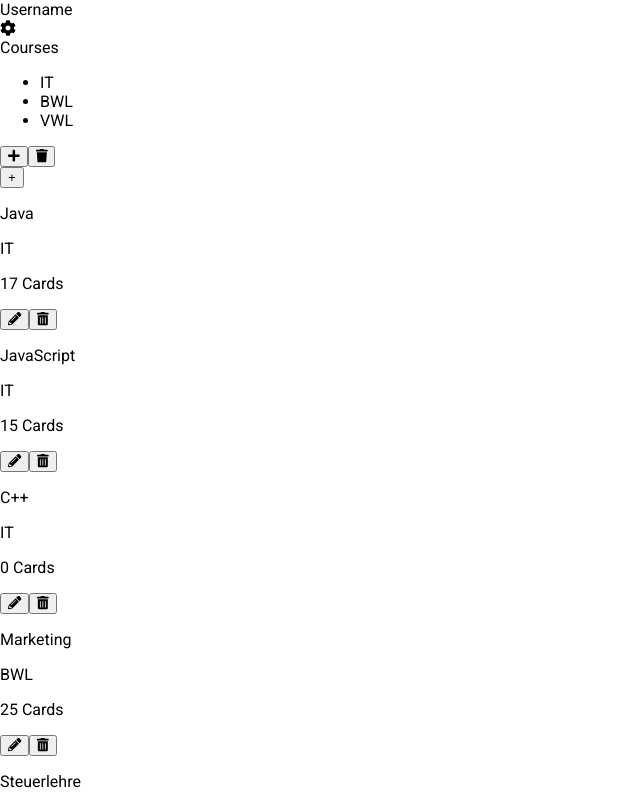
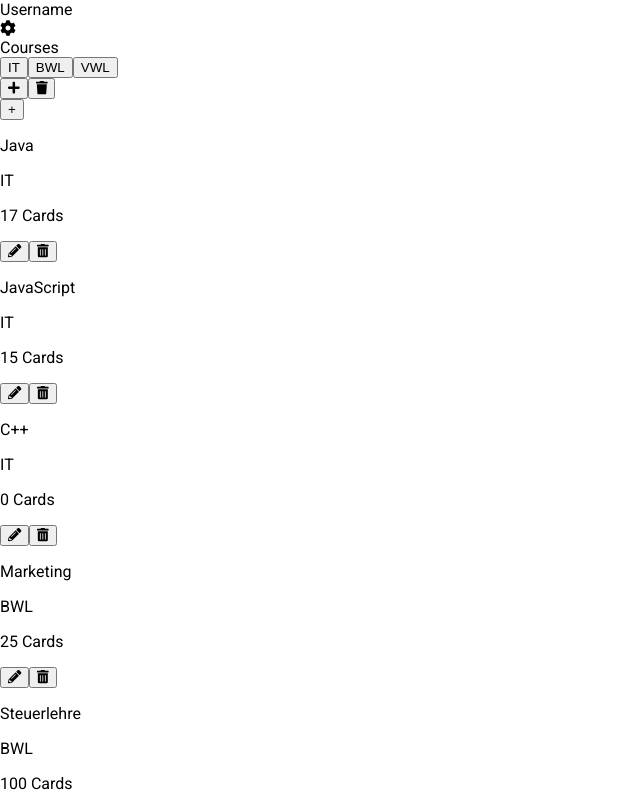
Before and after one commit to meyssamh/flashcards, a React app: page / in a window 1280 px wide. Shown: the top 800 px of the page, without its empty margins (0-640 px from the left). Built offline with nearby package versions, Linux system fonts and the light colour scheme.

Commit message:
fixed jsx, css and added logic to showCourseHandler in Library.js

```diff
--- a/src/components/Library/Groupe/Groupe.css
+++ b/src/components/Library/Groupe/Groupe.css
@@ -44,8 +44,6 @@
     border-radius: 0;
     cursor: pointer;
     text-decoration: none;
-    /* bottom: 8px;
-    right: 60px; */
 }
 
 .ButtonDelete {
@@ -75,12 +73,3 @@
     background-color: #ffbf89;
     border-radius: 10px;
 }
-
-.List {
-    list-style: none;
-    position: absolute;
-    bottom: 20px;
-    right: 10px;
-    width: 21px;
-    height: 21px;
-}
--- a/src/components/Library/Groupe/Groupe.js
+++ b/src/components/Library/Groupe/Groupe.js
@@ -11,7 +11,7 @@ class Groupe extends Component {
         const del = <FontAwesomeIcon icon={faTrashAlt} />;
 
         return (
-            <div key={this.props.cards + this.props.course + this.props.count} className={classes.Course}
+            <div /*key={this.props.cards + this.props.course + this.props.count}*/ className={classes.Course}
                 onClick={this.props.clickedOpenGroupe}>
                 <p className={classes.Name}>{this.props.cards}</p>
                 <p className={classes.Group}>{this.props.course}</p>
--- a/src/components/Library/Sidebar/Courses/Courses.css
+++ b/src/components/Library/Sidebar/Courses/Courses.css
@@ -1,19 +1,31 @@
+.List {
+    text-decoration: none;
+    margin-top: 2px;
+}
+
 .Course {
     text-align: center;
     white-space: nowrap;
     overflow: hidden;
     text-overflow: ellipsis;
+    background-color: #eae1d7;
+    width: 18vw;
     color: #685f74;
     font-size: 18px;
     padding: 15px 16px;
-    text-decoration: none;
+    border: none;
     cursor: pointer;
+    outline: none;
 }
 
 .Course:hover {
     background-color: #ffbf89;
 }
 
-.Course:active {
+.Course:focus {
     background-color: #8bd0b4;
 }
+
+.Course:focus:hover {
+    background-color: #ffbf89;
+}
--- a/src/components/Library/Sidebar/Courses/Courses.js
+++ b/src/components/Library/Sidebar/Courses/Courses.js
@@ -3,7 +3,10 @@ import React from 'react';
 import classes from './Courses.css';
 
 const courses = props => (
-    <li className={classes.Course}>{props.children}</li>
+    <button className={classes.Course} onClick={props.clickedOnCourse}
+        value={props.value}>
+        {props.children}
+    </button>
 );
 
 export default courses;
--- a/src/components/Library/Sidebar/Sidebar.css
+++ b/src/components/Library/Sidebar/Sidebar.css
@@ -11,15 +11,15 @@
 }
 
 .Left {
-    list-style-type: none;
     margin: 0;
     padding: 0;
     width: 18vw;
     height: 70vh;
     cursor: default;
     position: fixed;
-    top: 18.2vh;
+    top: 18.4vh;
     overflow-y: auto;
+    overflow-x: hidden;
 }
 
 .Border {
@@ -31,7 +31,7 @@
 .Courses {
     text-align: center;
     color: #685f74;
-    border-bottom: 1px solid white;
+    border-bottom: 2px solid white;
     font-weight: bold;
     font-size: 20px;
     white-space: nowrap;
--- a/src/components/Library/Sidebar/Sidebar.js
+++ b/src/components/Library/Sidebar/Sidebar.js
@@ -1,32 +1,21 @@
 import React, { Component } from 'react';
 import { FontAwesomeIcon } from '@fortawesome/react-fontawesome';
 import { faPlus, faTrash } from '@fortawesome/free-solid-svg-icons';
-import PropTypes from 'prop-types';
 
 import classes from './Sidebar.css';
-import Courses from './Courses/Courses';
 
 class Sidebar extends Component {
     render() {
 
-        let sidebarCourses = Object.keys(this.props.coursename)
-            .map(courseID => {
-                return [...Array(this.props.coursename[courseID])].map((name) => {
-                    return <Courses key={courseID + name} children={name} />
-                })
-            });
-        if (sidebarCourses.length === 0) {
-            sidebarCourses = <p>Please add a Course</p>
-        }
         const add = <FontAwesomeIcon icon={faPlus} />;
         const del = <FontAwesomeIcon icon={faTrash} />;
 
         return (
-            <div className={classes.Side} onClick={this.props.clickedOnCourse}>
+            <div className={classes.Side} >
                 <div className={classes.Courses}>Courses</div>
-                <ul className={classes.Left}>
-                    {sidebarCourses}
-                </ul>
+                <div className={classes.Left}>
+                    {this.props.sidebarCourses}
+                </div>
                 <button className={classes.Add} onClick={this.props.clickedAddCourse}>{add}</button>
                 <button className={classes.Delete} onClick={this.props.clickedDeleteCourse}>{del}</button>
             </div>
@@ -34,8 +23,4 @@ class Sidebar extends Component {
     }
 }
 
-Sidebar.prototypes = {
-    name: PropTypes.string.isRequired
-}
-
 export default Sidebar;
--- a/src/containers/Library/Library.js
+++ b/src/containers/Library/Library.js
@@ -4,6 +4,7 @@ import swal from 'sweetalert2';
 import Navigationbar from '../../components/Library/Navigationbar/Navigationbar';
 import Sidebar from '../../components/Library/Sidebar/Sidebar';
 import Groupe from '../../components/Library/Groupe/Groupe';
+import Courses from '../../components/Library/Sidebar/Courses/Courses';
 import classes from './Library.css';
 
 class Library extends Component {
@@ -29,7 +30,8 @@ class Library extends Component {
                 'Makro 2': 93,
                 'VWL': 80
             }
-        }
+        },
+        ShowLesson: ''
     }
 
     settingsToggleHandler = () => {
@@ -48,11 +50,11 @@ class Library extends Component {
                 const value = result.value;
                 let NextElement = 0;
                 Object.keys(this.state.Coursename).map(key => {
-                    let int = parseInt(key);
+                    const int = parseInt(key);
                     return NextElement = int + 1;
                 });
-                let New = { ...this.state.Coursename, [NextElement]: value };
-                let NewGroupe = { ...this.state.Groupe, [value]: {} };
+                const New = { ...this.state.Coursename, [NextElement]: value };
+                const NewGroupe = { ...this.state.Groupe, [value]: {} };
                 this.setState({
                     Coursename: New,
                     Groupe: NewGroupe
@@ -138,8 +140,12 @@ class Library extends Component {
         })
     }
 
-    showCourseHandler = () => {
-        // Filter lessons by course
+    showCourseHandler = (e) => {
+        e.preventDefault();
+        const show = e.currentTarget.value;
+        this.setState({
+            ShowLesson: show
+        });
     }
 
     addGroupeHandler = (e) => {
@@ -240,8 +246,22 @@ class Library extends Component {
 
     render() {
 
+        let sidebarCourses = Object.keys(this.state.Coursename)
+            .map(courseID => {
+                return [...Array(this.state.Coursename[courseID])].map((name) => {
+                    return <Courses key={courseID + name} clickedOnCourse={this.showCourseHandler}
+                        children={name} value={name} />
+                })
+            });
+
+        sidebarCourses = sidebarCourses.length === 0 ?
+            <p>Please add a Course</p> :
+            sidebarCourses;
+
         let courseItems = 0;
-        let groupeLoop = Object.keys(this.state.Groupe).map(course => {
+
+        let groupeLoop = this.state.ShowLesson === '' ?
+            (Object.keys(this.state.Groupe).map(course => {
                 return [...Array(this.state.Groupe[course])].map(name => {
                     return Object.keys(name).map((cards, id) => {
                         courseItems++; // to check if we have a lesson!
@@ -252,17 +272,27 @@ class Library extends Component {
                         );
                     });
                 });
-        })
+            })) :
+            (Object.keys(this.state.Groupe[this.state.ShowLesson]).map((name, id) => {
+                courseItems++; // to check if we have a lesson!
+                return (
+                    <Groupe clickedOpenGroupe={this.openGroupeHandler}
+                        key={this.state.ShowLesson + name + id}
+                        clickedEdit={this.editGroupeHandler} clickedDelete={this.deleteGroupeHandler}
+                        cards={name} course={this.state.ShowLesson}
+                        count={Object.values(this.state.Groupe[this.state.ShowLesson])[id]} />
+                );
+            }));
 
         groupeLoop = courseItems === 0 ?
-            <p>Please add a groupe of cards!</p> :
+            <p>Please add a lesson!</p> :
             groupeLoop;
 
         return (
             <Fragment>
                 <Navigationbar username={'Username'} clickedSettings={this.settingsToggleHandler} />
-                <Sidebar coursename={this.state.Coursename} clickedAddCourse={this.addCourseHandler}
-                    clickedDeleteCourse={this.deleteCourseHandler} clickedOnCourse={this.showCourseHandler} />
+                <Sidebar clickedAddCourse={this.addCourseHandler} clickedDeleteCourse={this.deleteCourseHandler}
+                    sidebarCourses={sidebarCourses} />
                 <div className={classes.Groupe}>
                     <input className={classes.Btn} type={'button'} value={'+'} onClick={this.addGroupeHandler} />
                     {groupeLoop}
```
Lines whose indentation alone changed are shown as unchanged.
